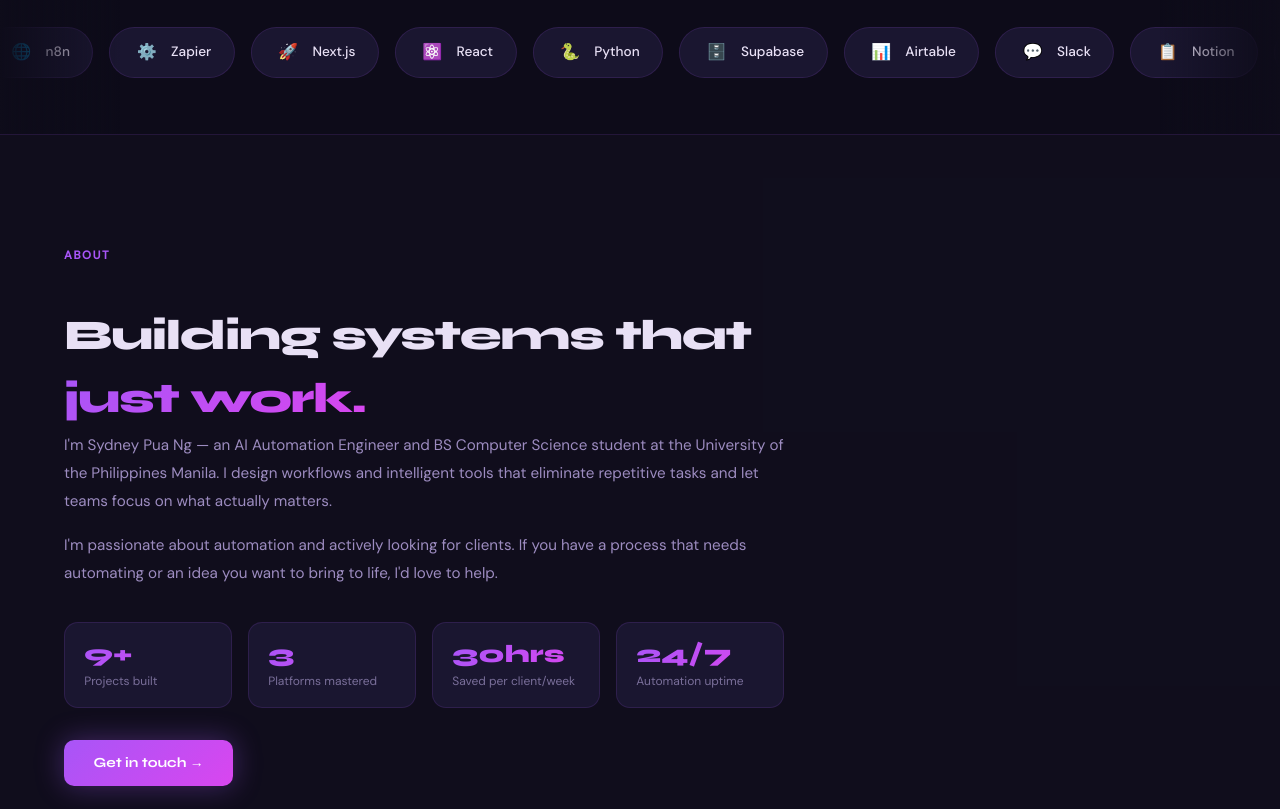
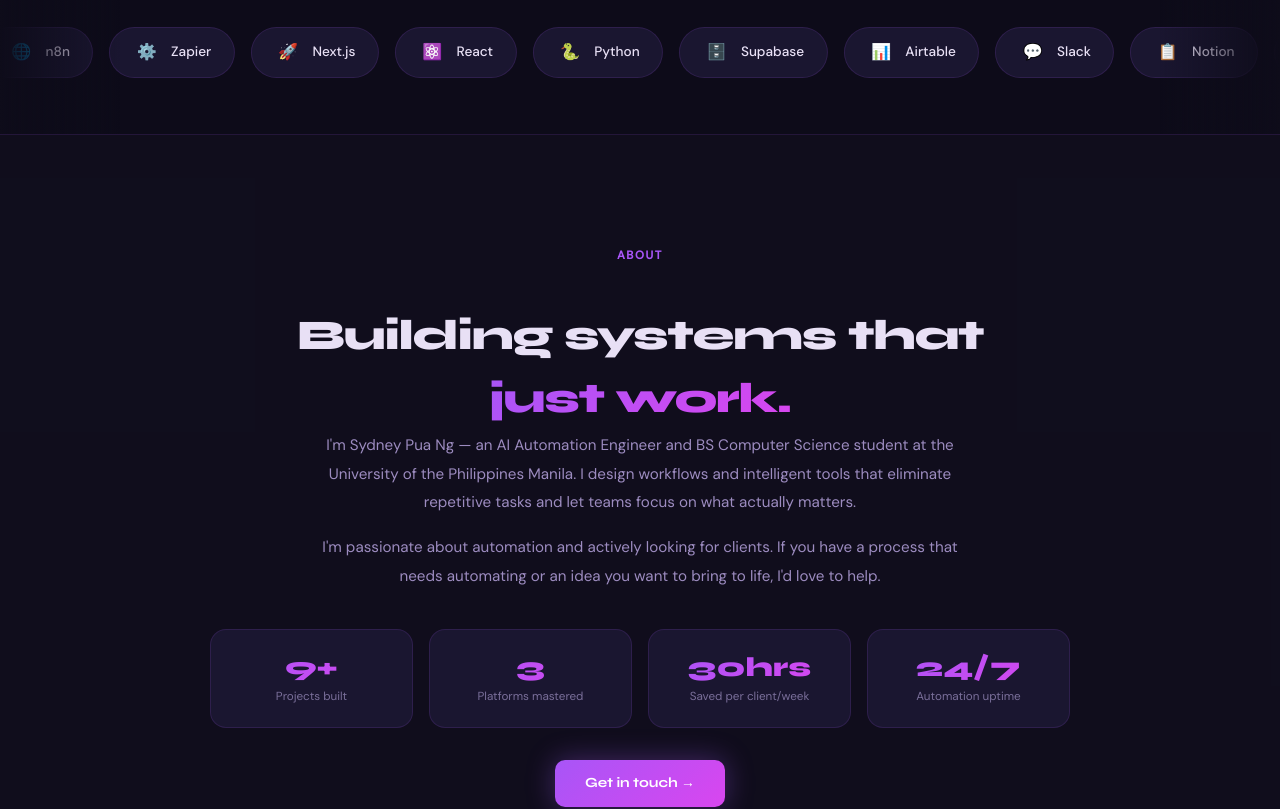
Before and after one commit to sydneykmpn-bit/Portfolio, a Next.js app: page / in a window 1280 px wide. Shown: the part 880-1689 px from the top of the page. Built offline with nearby package versions, Linux system fonts and the light colour scheme.

Commit message:
center about section, fill full width

```diff
--- a/app/globals.css
+++ b/app/globals.css
@@ -119,14 +119,14 @@ h1.hero-name em{background:var(--grad);-webkit-background-clip:text;-webkit-text
 @keyframes marquee{0%{transform:translateX(0)}100%{transform:translateX(-50%)}}
 
 /* ── ABOUT ── */
-.about-solo{max-width:720px;margin-top:2.5rem;}
-.about-lead{color:#9d8cc0;line-height:1.85;margin-bottom:1rem;font-size:.95rem;}
-.about-stats{display:grid;grid-template-columns:repeat(4,1fr);gap:1rem;margin:2.2rem 0 2rem;}
-.astat{background:var(--bg3);border:1px solid var(--bdr);border-radius:14px;padding:1.1rem 1.2rem;transition:border-color .2s,box-shadow .2s;}
-.astat:hover{border-color:var(--bdr2);box-shadow:var(--glow);}
-.astat strong{font-family:'Syne',sans-serif;font-size:1.55rem;font-weight:800;background:var(--grad);-webkit-background-clip:text;-webkit-text-fill-color:transparent;background-clip:text;display:block;line-height:1.1;}
-.astat span{color:var(--muted);font-size:.75rem;display:block;margin-top:.3rem;line-height:1.35;}
-@media(max-width:600px){.about-stats{grid-template-columns:repeat(2,1fr);}}
+.about-solo{max-width:860px;margin:2.5rem auto 0;text-align:center;}
+.about-lead{color:#9d8cc0;line-height:1.9;margin-bottom:1rem;font-size:.95rem;max-width:640px;margin-left:auto;margin-right:auto;}
+.about-stats{display:grid;grid-template-columns:repeat(4,1fr);gap:1rem;margin:2.4rem auto 2rem;max-width:860px;}
+.astat{background:var(--bg3);border:1px solid var(--bdr);border-radius:16px;padding:1.4rem 1rem;text-align:center;transition:border-color .22s,box-shadow .22s,transform .22s;}
+.astat:hover{border-color:var(--bdr2);box-shadow:var(--glow);transform:translateY(-3px);}
+.astat strong{font-family:'Syne',sans-serif;font-size:1.7rem;font-weight:800;background:var(--grad);-webkit-background-clip:text;-webkit-text-fill-color:transparent;background-clip:text;display:block;line-height:1.1;}
+.astat span{color:var(--muted);font-size:.73rem;display:block;margin-top:.35rem;line-height:1.4;}
+@media(max-width:600px){.about-stats{grid-template-columns:repeat(2,1fr);}.about-solo{text-align:left;}}
 
 /* ── SKILLS ── */
 .skills-grid{display:grid;grid-template-columns:repeat(auto-fill,minmax(230px,1fr));gap:1.2rem;margin-top:3rem;}
--- a/app/page.tsx
+++ b/app/page.tsx
@@ -209,8 +209,8 @@ export default function Page() {
       </div>
 
       {/* ABOUT */}
-      <section className="section section-alt" id="about">
-        <div className="s-label">About</div>
+      <section className="section section-alt" id="about" style={{ textAlign: 'center' }}>
+        <div className="s-label" style={{ textAlign: 'center' }}>About</div>
         <div className="about-solo">
           <h2 className="s-title">Building systems that<br /><em>just work.</em></h2>
           <p className="about-lead">I&apos;m Sydney Pua Ng — an AI Automation Engineer and BS Computer Science student at the University of the Philippines Manila. I design workflows and intelligent tools that eliminate repetitive tasks and let teams focus on what actually matters.</p>
```
